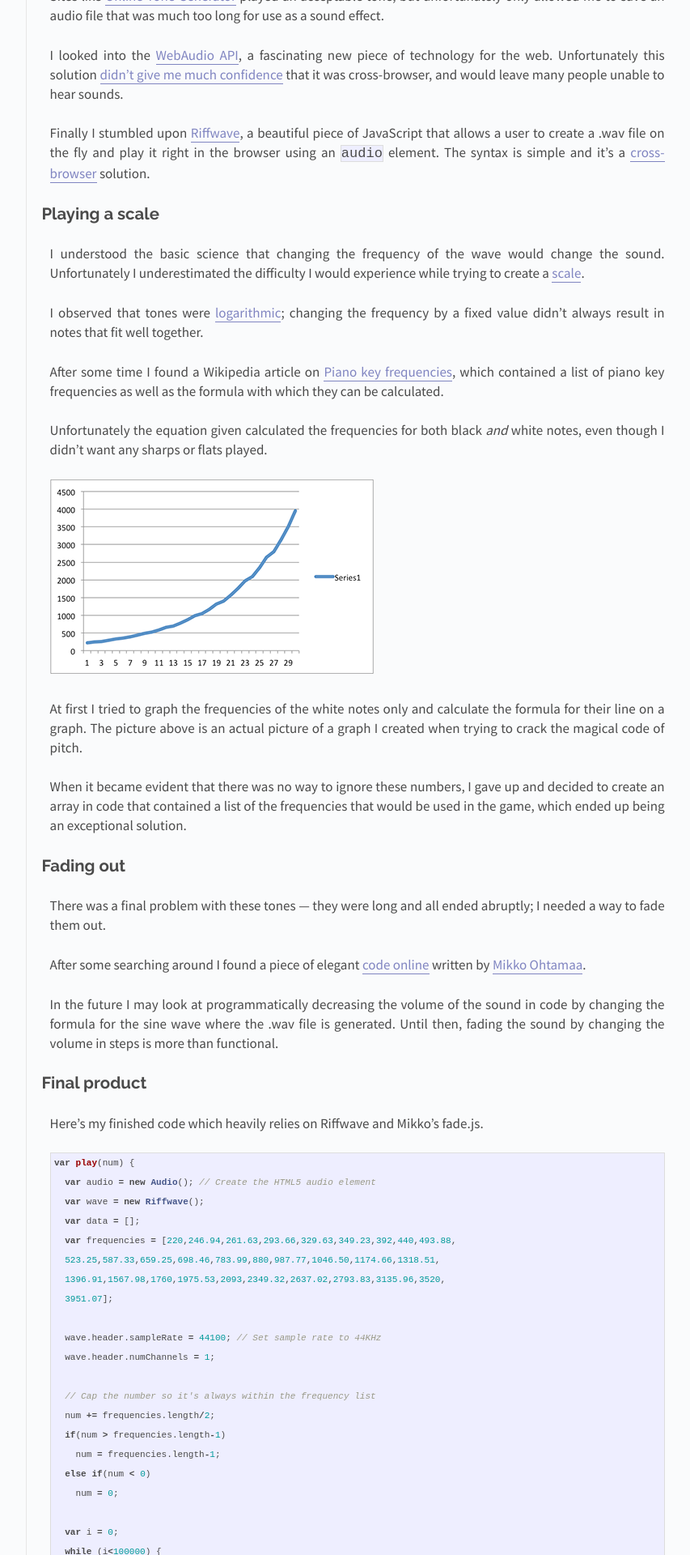
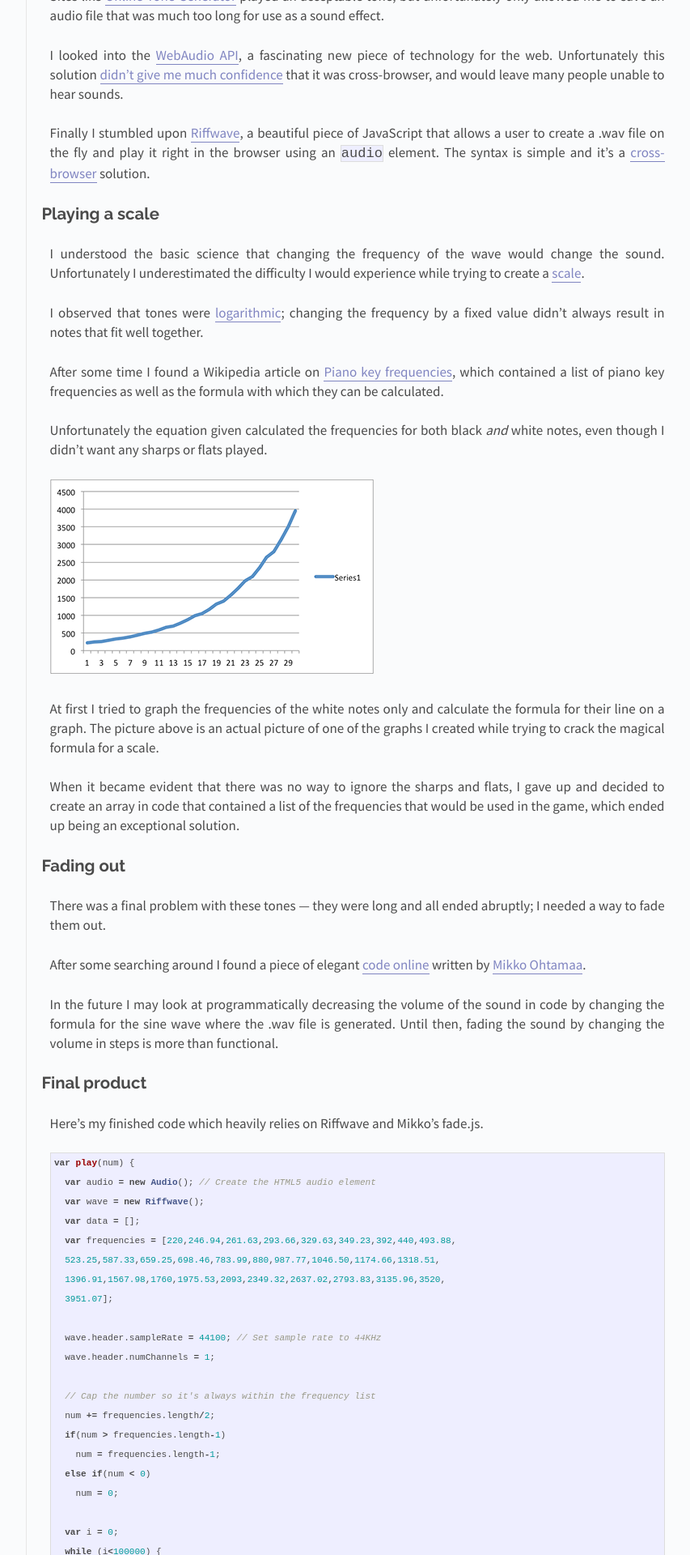
Before and after one commit to abejfehr/abejfehr.github.io, a Jekyll site: the page built from _posts/2014-11-12-creating-sounds-in-javascript.md, in a window 1280 px wide. Shown: the part 1020-2940 px from the top of the page at 81% size, without its empty margins (326-1179 px from the left). Built offline with Jekyll 4.4.1, drawn with Linux system fonts in a browser that asks for light colours; Markdown is read by kramdown in place of the engine named in the settings; comment, search, counter and statistics services are not loaded.

Commit message:
fixed some wording

```diff
--- a/_posts/2014-11-12-creating-sounds-in-javascript.md
+++ b/_posts/2014-11-12-creating-sounds-in-javascript.md
@@ -46,9 +46,9 @@ Unfortunately the equation given calculated the frequencies for both black *and*
 
 ![Logarithmic scale of tone frequencies][scale-of-tone-frequencies]
 
-At first I tried to graph the frequencies of the white notes only and calculate the formula for their line on a graph. The picture above is an actual picture of a graph I created when trying to crack the magical code of pitch.
+At first I tried to graph the frequencies of the white notes only and calculate the formula for their line on a graph. The picture above is an actual picture of one of the graphs I created while trying to crack the magical formula for a scale.
 
-When it became evident that there was no way to ignore these numbers, I gave up and decided to create an array in code that contained a list of the frequencies that would be used in the game, which ended up being an exceptional solution.
+When it became evident that there was no way to ignore the sharps and flats, I gave up and decided to create an array in code that contained a list of the frequencies that would be used in the game, which ended up being an exceptional solution.
 
 ## Fading out
 
```
